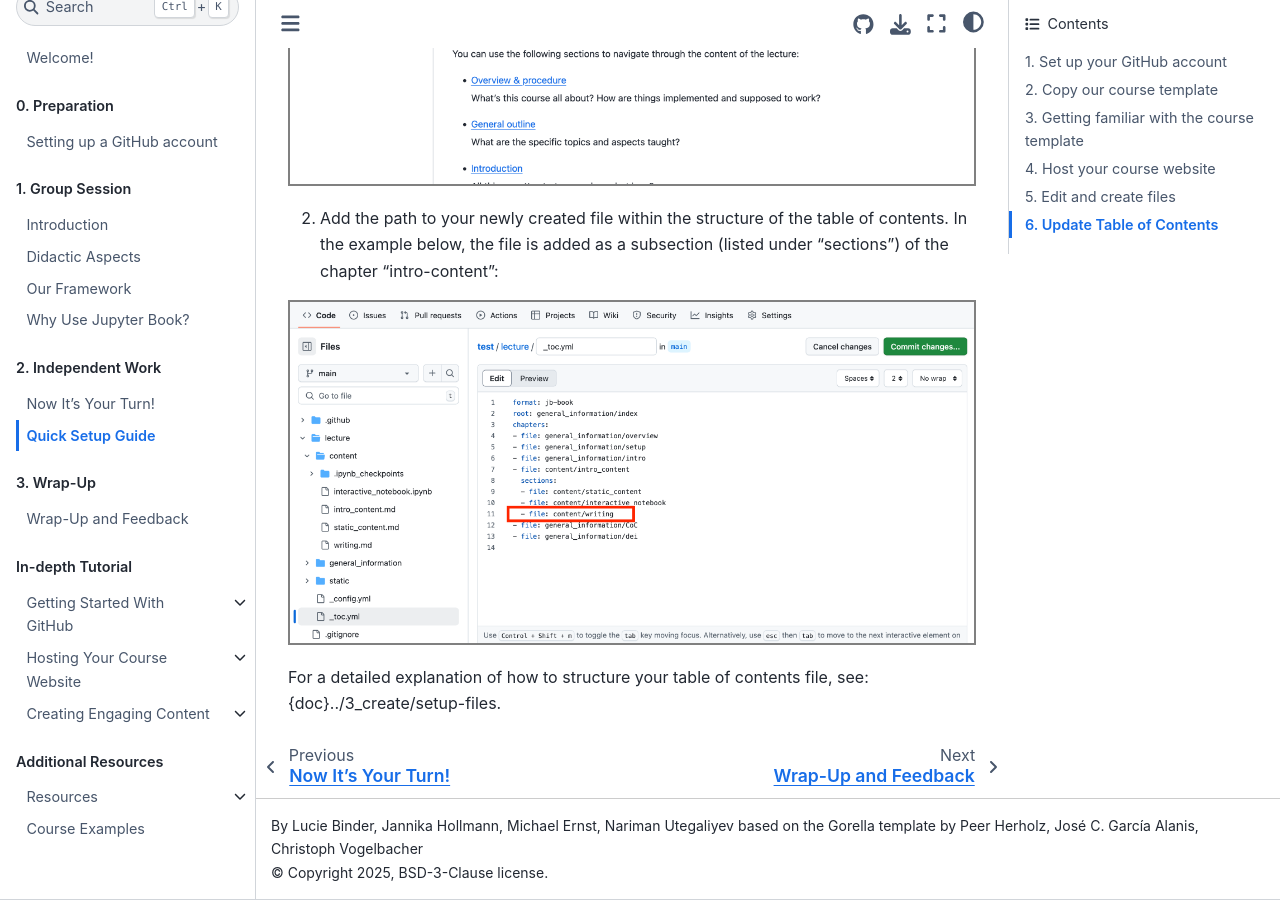
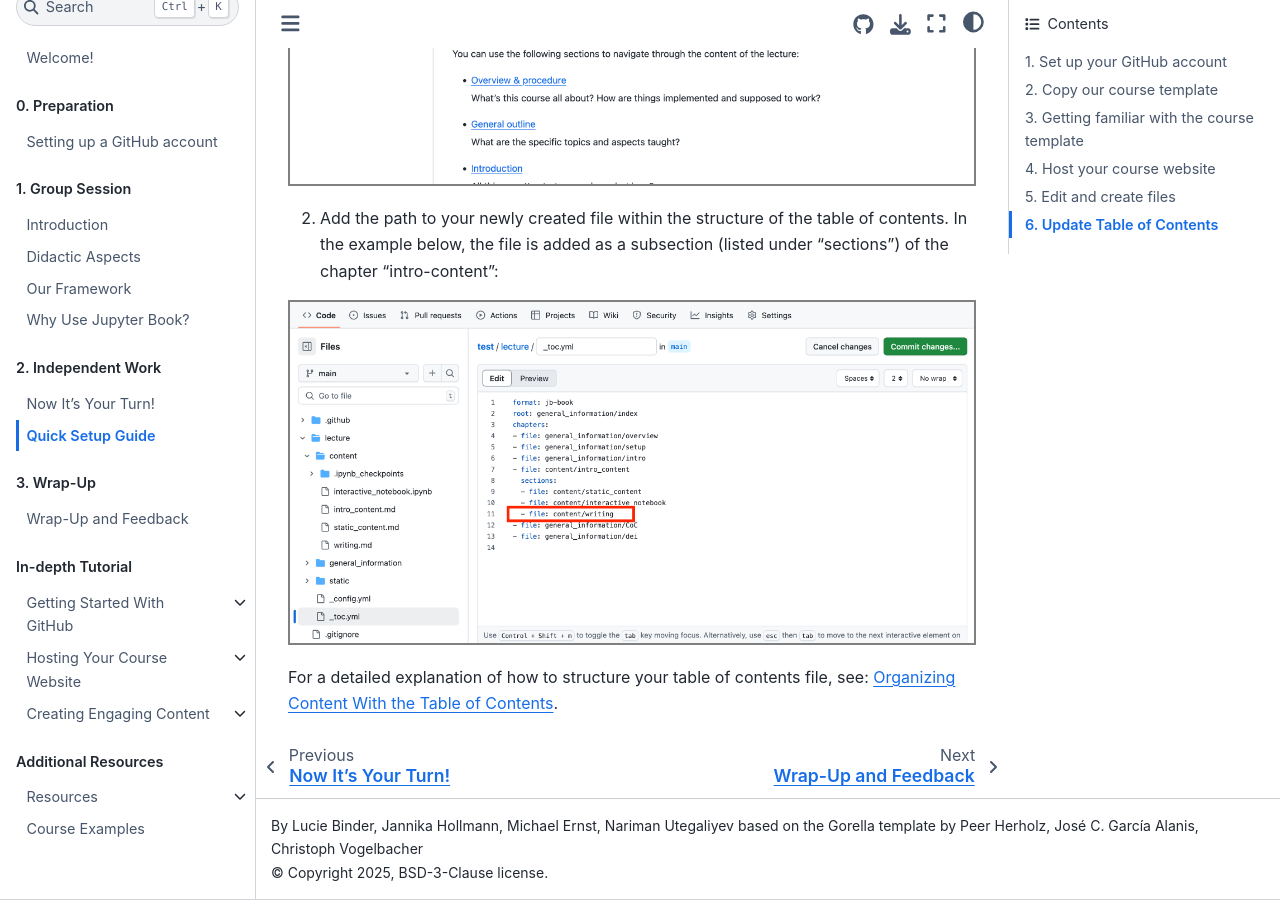
Before and after one commit to luciebinder/ws-openness-2025, a Jupyter Book: the page built from content/4_additional/quick_tutorial_ws.md, in a window 1280 px wide and 900 px high, scrolled down 14443 px. Built offline with Jupyter Book 1.0.4 settings and Sphinx 7.4.7 and the Sphinx Book theme 1.1.4, drawn with Linux system fonts in a browser that asks for light colours.

Commit message:
Update quick_tutorial_ws.md

```diff
--- a/content/4_additional/quick_tutorial_ws.md
+++ b/content/4_additional/quick_tutorial_ws.md
@@ -185,4 +185,4 @@ In the example below, the file is added as a subsection (listed under "sections"
 
 ![Image of the edited toc file.](../../static/edit-toc.png)
 
-For a detailed explanation of how to structure your table of contents file, see: {doc}../3_create/setup-files.
+For a detailed explanation of how to structure your table of contents file, see: {doc}`../3_create/setup-files`.
```
